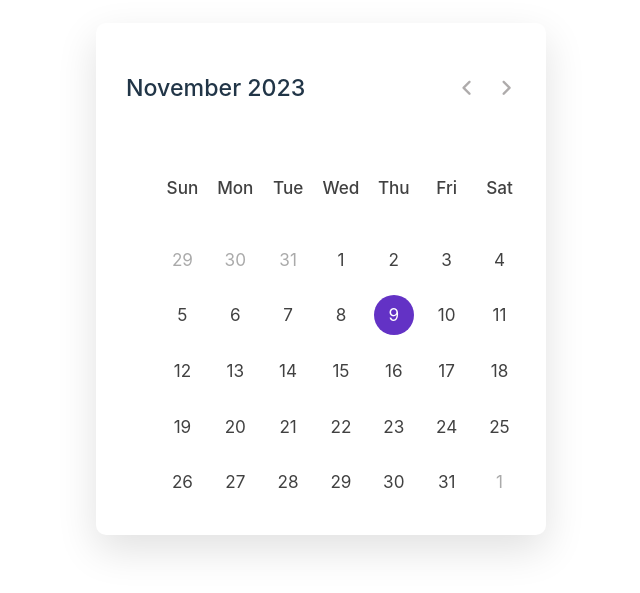
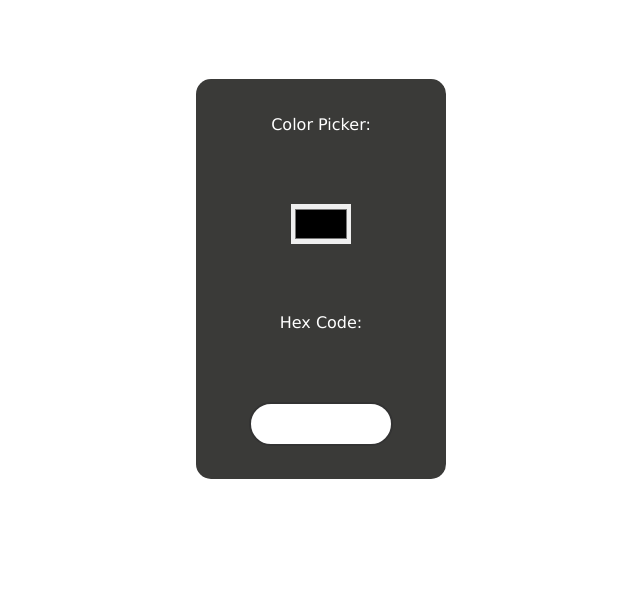
Before and after one commit to DildaarYounglings/this-is-a-calendar-made-with-react-js, a React (Vite) app: page / in a window 1280 px wide. Shown: the part 121-714 px from the top of the page, without its empty margins (319-959 px from the left). Built offline with nearby package versions, Linux system fonts and the light colour scheme.

Commit message:
added a color picker component

```diff
--- /dev/null
+++ b/src/components/HexColorGenerator.jsx
@@ -0,0 +1,52 @@
+import React, { useState } from 'react'
+
+export const HexColorGenerator = () => {
+    const [color,setColor] = useState("")
+  return (
+  <>
+        <style>
+        {
+            `
+            .main {
+                height: 400px;
+                width: 250px;
+                background: #3A3A38;
+                border-radius: 10px;
+                display: grid;
+                place-items: center;
+                color: #fff;
+                font-family: verdana;
+                border-radius: 15px;
+            }
+
+            #colorPicker {
+                background-color: none;
+                outline: none;
+                border: none;
+                height: 40px;
+                width: 60px;
+                cursor: pointer;
+            }
+
+            #box {
+                outline: none;
+                border: 2px solid #333;
+                border-radius: 50px;
+                height: 40px;
+                width: 120px;
+                padding: 0 10px;
+            }
+             `
+        }
+        </style>
+        <div className='main'>
+            {/*To select the color */}
+            Color Picker: <input type="color"
+                id="colorPicker" value={color} onChange={ e => setColor(e.target.value)}/>
+
+            {/* To display hex code of the color */}
+            Hex Code: <input type="text" id="box" value={color}/>
+        </div>
+</>
+  )
+}
--- a/src/main.jsx
+++ b/src/main.jsx
@@ -4,12 +4,14 @@ import App from './App.jsx'
 import './index.css'
 import { TodoListContextWrapper } from './context/TodoListContextWrapper.jsx'
 import { Calendar } from './components/Calendar.jsx'
+import { HexColorGenerator } from './components/HexColorGenerator.jsx'
 
 ReactDOM.createRoot(document.getElementById('root')).render(
   <React.StrictMode>
     <TodoListContextWrapper>
-      {/*<App />*/}
-      <Calendar/>
+      {/* <App /> */}
+      {/* <Calendar/> */}
+      <HexColorGenerator/>
     </TodoListContextWrapper>
-  </React.StrictMode>,
+  </React.StrictMode>
 )
```
